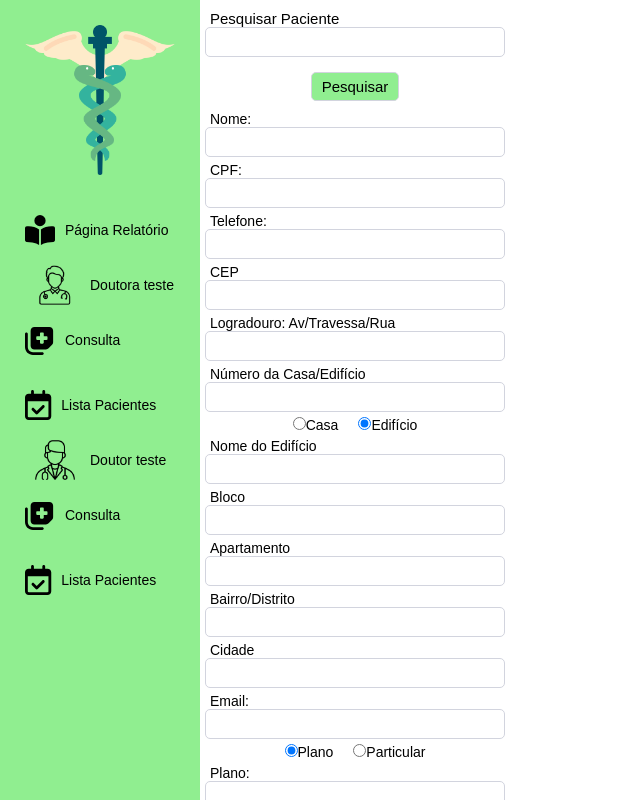
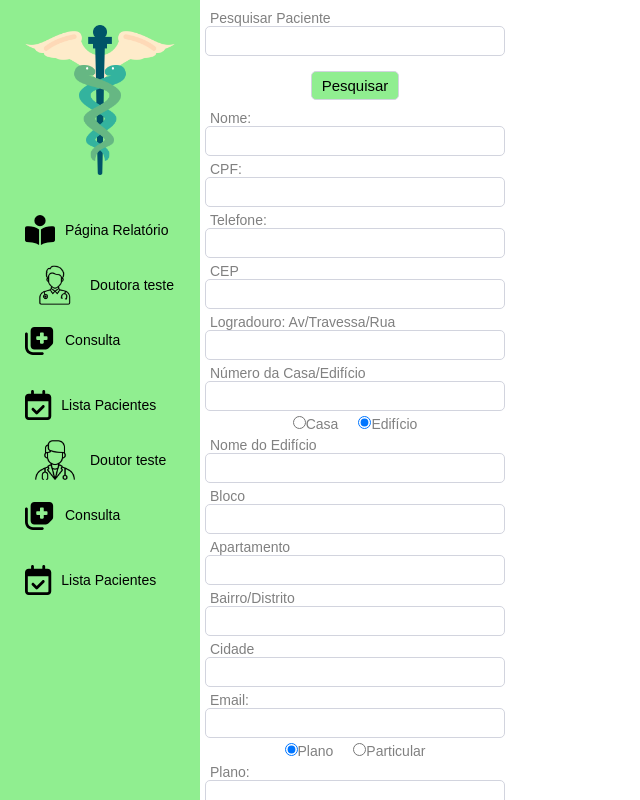
Before and after one commit to HumbertoFox/projeto-1-react, a React (Vite) app: page /ConsultationDRX in a window 1280 px wide. Both pictures are taken after a click on the label "Edifício". Shown: the top 800 px of the page, without its empty margins (0-640 px from the left). Built offline with nearby package versions, Linux system fonts and the light colour scheme.

Commit message:
upgrade label styled

```diff
--- a/src/components/form/formpatientdrx.jsx
+++ b/src/components/form/formpatientdrx.jsx
@@ -3,6 +3,7 @@ import { useForm } from "react-hook-form";
 import { DivNomeEd, DivParticular, DivPlan, DivRadio, FormDoctor } from "../../styles/formdrstyle";
 import { viaCepApi } from "../../services/viacep";
 import { SubmitButton } from "../button/buttonsubmit";
+import { LabelText } from "../../styles/labelstyle";
 
 export const FormPatientDrX = () => {
 
@@ -77,20 +78,20 @@ export const FormPatientDrX = () => {
 
     return (
         <FormDoctor action="" method="POST" onSubmit={handleSubmit(onSubmit)}>
-            <label htmlFor="name">Nome:</label>
+            <LabelText htmlFor="name">Nome:</LabelText>
             <input type="text" id="name" {...register("name")} />
-            <label htmlFor="cpf">CPF:</label>
+            <LabelText htmlFor="cpf">CPF:</LabelText>
             <input type="number" id="cpf" {...register("cpf")} />
-            <label htmlFor="contacttel">Telefone:</label>
+            <LabelText htmlFor="contacttel">Telefone:</LabelText>
             <input type="tel" id="contacttel" {...register("contacttel")} />
-            <label htmlFor="zipcode">CEP</label>
+            <LabelText htmlFor="zipcode">CEP</LabelText>
             <input type="number" id="zipcode" {...register("zipcode")} onBlur={checkedZipCode} />
-            <label htmlFor="street">Logradouro: Av/Travessa/Rua</label>
+            <LabelText htmlFor="street">Logradouro: Av/Travessa/Rua</LabelText>
             <input type="text" id="street" {...register("street")} />
-            <label htmlFor="residencenumber">Número da Casa/Edifício</label>
+            <LabelText htmlFor="residencenumber">Número da Casa/Edifício</LabelText>
             <input type="text" id="residencenumber" {...register("residencenumber")} />
             <DivRadio>
-                <label htmlFor="casa">
+                <LabelText htmlFor="casa">
                     <input type="radio"
                         id="casa"
                         value="casa"
@@ -98,8 +99,8 @@ export const FormPatientDrX = () => {
                         onChange={swapRadioSelect}
                     />
                     Casa
-                </label>
-                <label htmlFor="edificio">
+                </LabelText>
+                <LabelText htmlFor="edificio">
                     <input type="radio"
                         id="edificio"
                         value="edificio"
@@ -107,24 +108,24 @@ export const FormPatientDrX = () => {
                         onChange={swapRadioSelect}
                     />
                     Edifício
-                </label>
+                </LabelText>
             </DivRadio>
             <DivNomeEd className={radioSelect}>
-                <label htmlFor="building">Nome do Edifício</label>
+                <LabelText htmlFor="building">Nome do Edifício</LabelText>
                 <input type="text" id="building" {...register("building")} />
-                <label htmlFor="block">Bloco</label>
+                <LabelText htmlFor="block">Bloco</LabelText>
                 <input type="text" id="block" {...register("block")} />
-                <label htmlFor="apartment">Apartamento</label>
+                <LabelText htmlFor="apartment">Apartamento</LabelText>
                 <input type="text" id="apartment" {...register("apartment")} />
             </DivNomeEd>
-            <label htmlFor="neighborhood">Bairro/Distrito</label>
+            <LabelText htmlFor="neighborhood">Bairro/Distrito</LabelText>
             <input type="text" id="neighborhood" {...register("neighborhood")} />
-            <label htmlFor="city">Cidade</label>
+            <LabelText htmlFor="city">Cidade</LabelText>
             <input type="text" id="city" {...register("city")} />
-            <label htmlFor="email">Email:</label>
+            <LabelText htmlFor="email">Email:</LabelText>
             <input type="email" id="email" {...register("email")} />
             <DivRadio>
-                <label htmlFor="plan">
+                <LabelText htmlFor="plan">
                     <input type="radio"
                         id="plan"
                         value="plan"
@@ -132,8 +133,8 @@ export const FormPatientDrX = () => {
                         onChange={swapSelectedRadio}
                     />
                     Plano
-                </label>
-                <label htmlFor="particular">
+                </LabelText>
+                <LabelText htmlFor="particular">
                     <input type="radio"
                         value="particular"
                         id="particular"
@@ -141,19 +142,19 @@ export const FormPatientDrX = () => {
                         onChange={swapSelectedRadio}
                     />
                     Particular
-                </label>
+                </LabelText>
             </DivRadio>
             <DivPlan className={selectRadio}>
-                <label htmlFor="plan">Plano:</label>
+                <LabelText htmlFor="plan">Plano:</LabelText>
                 <input type="text" id="plan" {...register("plan")} />
             </DivPlan>
             <DivParticular className={selectRadio}>
-                <label htmlFor="particular">Valor:</label>
+                <LabelText htmlFor="particular">Valor:</LabelText>
                 <input type="number" id="particular" {...register("particular")} />
             </DivParticular>
-            <label htmlFor="consultationdate">Data da Consulta</label>
+            <LabelText htmlFor="consultationdate">Data da Consulta</LabelText>
             <input type="date" id="consultationdate" {...register("consultationdate")} />
-            <label htmlFor="observation">Observações:</label>
+            <LabelText htmlFor="observation">Observações:</LabelText>
             <textarea name="observation" id="observation" {...register("observation")}></textarea>
             <SubmitButton value="Agendar" />
         </FormDoctor>
--- a/src/components/form/formpatientdry.jsx
+++ b/src/components/form/formpatientdry.jsx
@@ -2,6 +2,7 @@ import React, { useState } from "react";
 import { useForm } from "react-hook-form";
 import { DivParticular, DivPlan, DivRadio, FormDoctor } from "../../styles/formdrstyle";
 import { SubmitButton } from "../button/buttonsubmit";
+import { LabelText } from "../../styles/labelstyle";
 
 export const FormPatientDrY = () => {
 
@@ -22,16 +23,16 @@ export const FormPatientDrY = () => {
 
     return (
         <FormDoctor action="" method="POST" onSubmit={handleSubmit(onSubmit)}>
-            <label htmlFor="name">Nome:</label>
+            <LabelText htmlFor="name">Nome:</LabelText>
             <input type="text" id="name" {...register("name")} />
-            <label htmlFor="cpf">CPF:</label>
+            <LabelText htmlFor="cpf">CPF:</LabelText>
             <input type="number" id="cpf" {...register("cpf")} />
-            <label htmlFor="contacttel">Telefone:</label>
+            <LabelText htmlFor="contacttel">Telefone:</LabelText>
             <input type="tel" id="contacttel" {...register("contacttel")} />
-            <label htmlFor="email">Email:</label>
+            <LabelText htmlFor="email">Email:</LabelText>
             <input type="email" id="email" {...register("email")} />
             <DivRadio>
-                <label htmlFor="plan">
+                <LabelText htmlFor="plan">
                     <input type="radio"
                         id="plan"
                         value="plan"
@@ -39,8 +40,8 @@ export const FormPatientDrY = () => {
                         onChange={swapSelectedRadio}
                     />
                     Plano
-                </label>
-                <label htmlFor="particular">
+                </LabelText>
+                <LabelText htmlFor="particular">
                     <input type="radio"
                         value="particular"
                         id="particular"
@@ -48,8 +49,8 @@ export const FormPatientDrY = () => {
                         onChange={swapSelectedRadio}
                     />
                     Particular
-                </label>
-                <label htmlFor="courtesy">
+                </LabelText>
+                <LabelText htmlFor="courtesy">
                     <input type="radio"
                         value="courtesy"
                         id="courtesy"
@@ -57,19 +58,19 @@ export const FormPatientDrY = () => {
                         onChange={swapSelectedRadio}
                     />
                     Cortesia
-                </label>
+                </LabelText>
             </DivRadio>
             <DivPlan className={selectRadio}>
-                <label htmlFor="plan">Plano:</label>
+                <LabelText htmlFor="plan">Plano:</LabelText>
                 <input type="text" id="plan" {...register("plan")} />
             </DivPlan>
             <DivParticular className={selectRadio}>
-                <label htmlFor="particular">Valor:</label>
+                <LabelText htmlFor="particular">Valor:</LabelText>
                 <input type="number" id="particular" {...register("particular")} />
             </DivParticular>
-            <label htmlFor="consultationdate">Data da Consulta</label>
+            <LabelText htmlFor="consultationdate">Data da Consulta</LabelText>
             <input type="date" id="consultationdate" {...register("consultationdate")} />
-            <label htmlFor="observation">Observações:</label>
+            <LabelText htmlFor="observation">Observações:</LabelText>
             <textarea id="observation" {...register("observation")}></textarea>
             <SubmitButton value="Agendar" />
         </FormDoctor>
--- a/src/components/form/search.jsx
+++ b/src/components/form/search.jsx
@@ -2,6 +2,7 @@ import React from "react";
 import { useForm } from "react-hook-form";
 import { FormSerach } from "../../styles/formsearch";
 import { SubmitButton } from "../button/buttonsubmit";
+import { LabelText } from "../../styles/labelstyle";
 
 export const Search = () => {
 
@@ -17,7 +18,7 @@ export const Search = () => {
 
     return (
         <FormSerach action="/" method="POST" onSubmit={handleSubmit(onSubmit)}>
-            <label htmlFor="search_patient">Pesquisar Paciente</label>
+            <LabelText htmlFor="search_patient">Pesquisar Paciente</LabelText>
             <input type="search" id="search_patient" {...register("search_patient")} />
             <SubmitButton value="Pesquisar" />
         </FormSerach>
--- a/src/styles/formdrstyle.jsx
+++ b/src/styles/formdrstyle.jsx
@@ -4,10 +4,6 @@ const FormDoctor = styled.form`
     display: flex;
     flex-direction: column;
 
-    label {
-        font-size: 14px;
-        padding-left: 5px;
-    }
     input[type=text],
     input[type=number],
     input[type=tel],
--- a/src/styles/formsearch.jsx
+++ b/src/styles/formsearch.jsx
@@ -4,10 +4,6 @@ const FormSerach = styled.form`
     display: flex;
     flex-direction: column;
 
-    label {
-        font-size: 15px;
-        padding-left: 5px;
-    }
     input[type=search] {
         width: 300px;
         height: 30px;
--- /dev/null
+++ b/src/styles/labelstyle.jsx
@@ -0,0 +1,7 @@
+import styled from "styled-components";
+
+export const LabelText = styled.label`
+    font-size: 14px;
+    color: gray;
+    padding-left: 5px;
+`;
```
